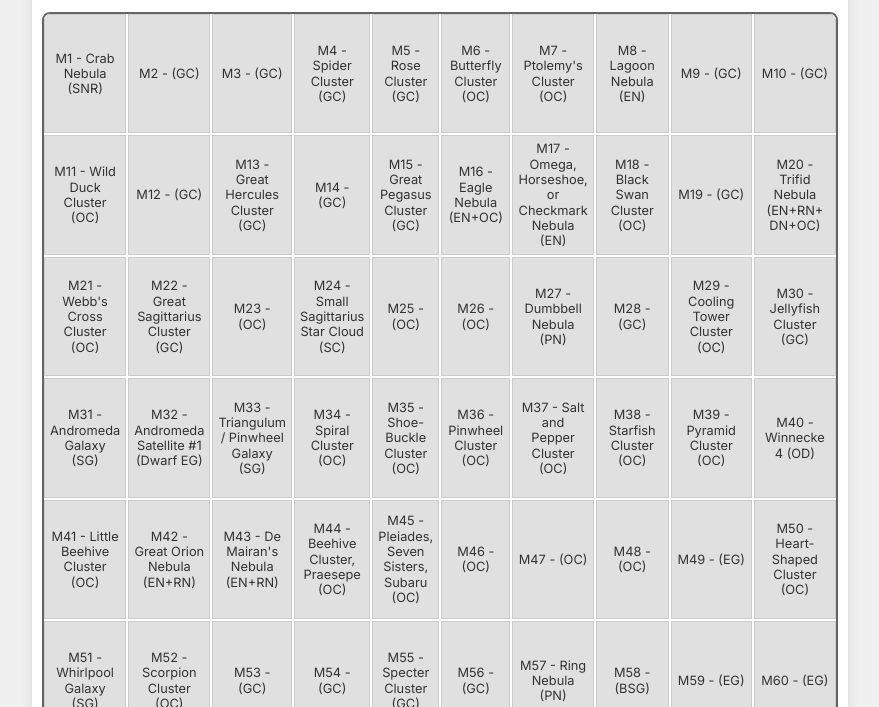
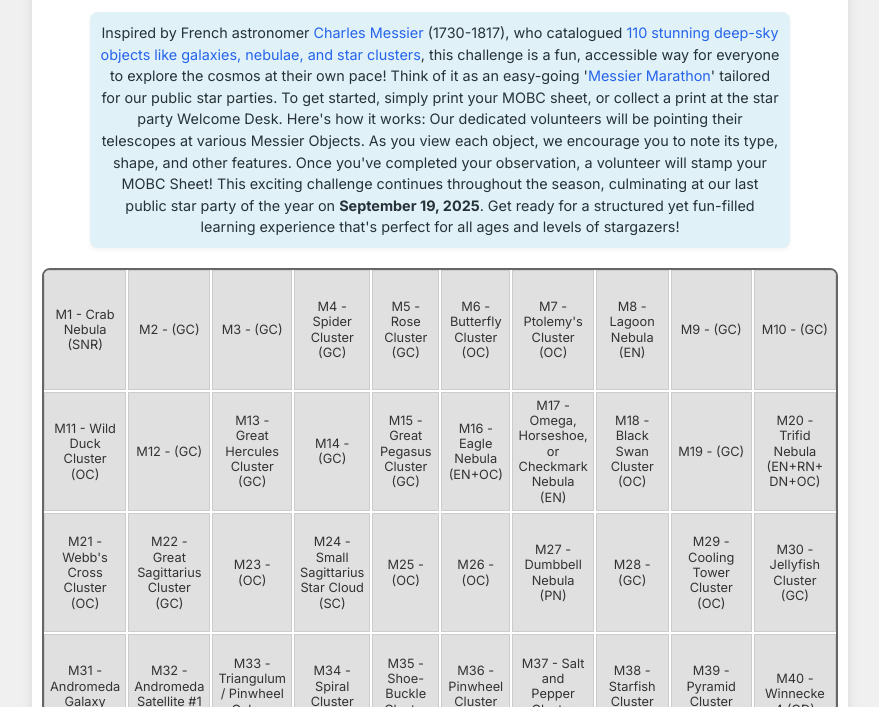
Before and after one commit to deepinder-babbar/messier-bingo, a plain HTML site: page index.html in a window 1280 px wide. Shown: the part 93-800 px from the top of the page, without its empty margins (200-1079 px from the left). Drawn offline with nearby package versions, Linux system fonts and the light colour scheme.

Commit message:
Add files via upload

```diff
--- a/index.html
+++ b/index.html
@@ -42,6 +42,19 @@
             text-align: center;
             letter-spacing: 2px; /* Add some letter spacing */
             text-transform: uppercase;
+        }
+
+        .info-text-on-screen {
+            font-size: 0.9rem;
+            line-height: 1.5;
+            text-align: center;
+            max-width: 700px; /* Limit width for readability */
+            margin-bottom: 20px;
+            padding: 10px;
+            background-color: #e0f2f7; /* Light blue background for emphasis */
+            border-radius: 8px;
+            color: #263238; /* Darker text for readability */
+            box-shadow: 0 2px 4px rgba(0, 0, 0, 0.05);
         }
 
         .bingo-grid {
@@ -226,6 +239,10 @@
                 font-size: 0.75rem; /* Adjust legend font size for print */
             }
 
+            .info-text-on-screen {
+                display: none; /* Hide this text when printing */
+            }
+
             .bingo-cell {
                 font-size: 0.7rem; /* Keep consistent font size for printing */
                 padding: 5px; /* Keep consistent padding for printing */
@@ -237,6 +254,12 @@
 <body>
     <div class="bingo-container">
         <h1 class="bingo-title">Messier Objects Bingo Sheet</h1>
+        <div class="info-text-on-screen">
+            Inspired by French astronomer <a href="https://en.wikipedia.org/wiki/Charles_Messier" target="_blank" class="text-blue-600 hover:underline">Charles Messier</a> (1730-1817), who catalogued <a href="https://en.wikipedia.org/wiki/Messier_object" target="_blank" class="text-blue-600 hover:underline">110 stunning deep-sky objects like galaxies, nebulae, and star clusters</a>, this challenge is a fun, accessible way for everyone to explore the cosmos at their own pace! Think of it as an easy-going '<a href="https://en.wikipedia.org/wiki/Messier_marathon" target="_blank" class="text-blue-600 hover:underline">Messier Marathon</a>' tailored for our public star parties.
+            To get started, simply print your MOBC sheet, or collect a print at the star party Welcome Desk.
+            Here's how it works: Our dedicated volunteers will be pointing their telescopes at various Messier Objects. As you view each object, we encourage you to note its type, shape, and other features. Once you've completed your observation, a volunteer will stamp your MOBC Sheet! This exciting challenge continues throughout the season, culminating at our last public star party of the year on <strong>September 19, 2025</strong>.
+            Get ready for a structured yet fun-filled learning experience that's perfect for all ages and levels of stargazers!
+        </div>
         <div id="bingo-grid" class="bingo-grid">
             <!-- Bingo cells will be generated here by JavaScript -->
         </div>
```
